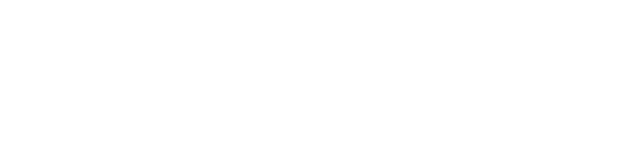
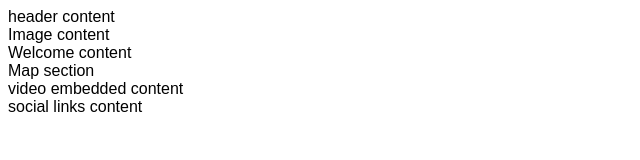
Before and after one commit to krandon1986/project-1-htlm-css, a plain HTML site: page index.html in a window 1280 px wide. Shown: the whole page, without its empty margins (0-640 px from the left). Drawn offline with Linux system fonts and the light colour scheme.

Commit message:
Connect the css file to the home page as well as setting a core structure for the home page

```diff
--- a/assets/css/style.css
+++ b/assets/css/style.css
@@ -0,0 +1,4 @@
+body {
+
+    font-family: Arial;
+}
--- a/index.html
+++ b/index.html
@@ -5,9 +5,17 @@
     <meta name="viewport" content="width=device-width, initial-scale=1.0">
     <meta name="description" content="Learning about Historical landmarks across the world">
     <meta name="keywords" content="historical landmarks, eiffel tower, stonehenge, statue of liberty, the giza pyramid">
+
+    <link rel="stylesheet" href="assets/css/style.css">
     <title>Historical Landmarks</title>
 </head>
 <body>
+    <header>header content</header>
+    <section>Image content</section>
+    <section>Welcome content</section>
+    <section>Map section</section></section></section>
+    <section>video embedded content</section>
+    <footer>social links content</footer>
 
 </body>
 </html>
```
